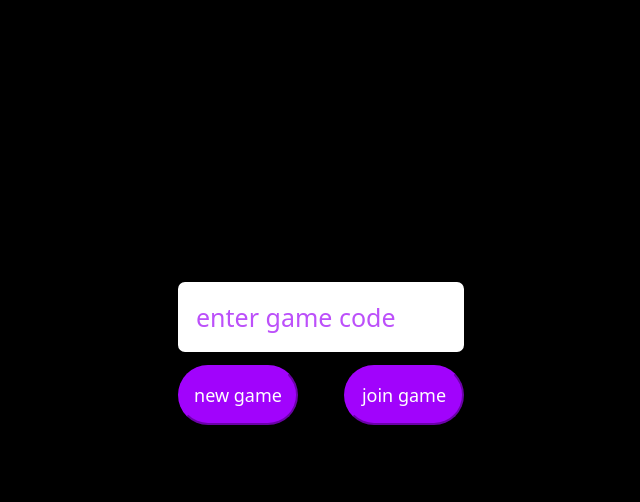
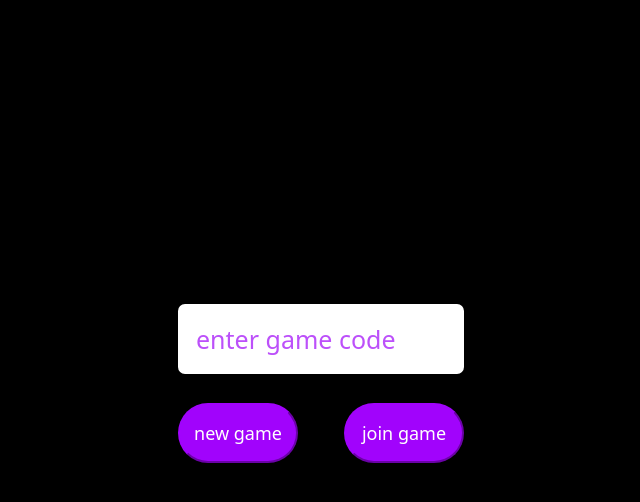
Before and after one commit to michaelwomack/pongo, a plain HTML site: page web/index.html in a window 1280 px wide. Shown: the part 228-730 px from the top of the page, without its empty margins (319-959 px from the left). Drawn offline with Linux system fonts and the light colour scheme.

Commit message:
add some form space

```diff
--- a/web/style.css
+++ b/web/style.css
@@ -17,7 +17,7 @@ form {
     justify-content: space-around;
     position: fixed;
     top: 60%;
-    height: 180px;
+    height: 225px;
 }
 
 .btn-row {
```
